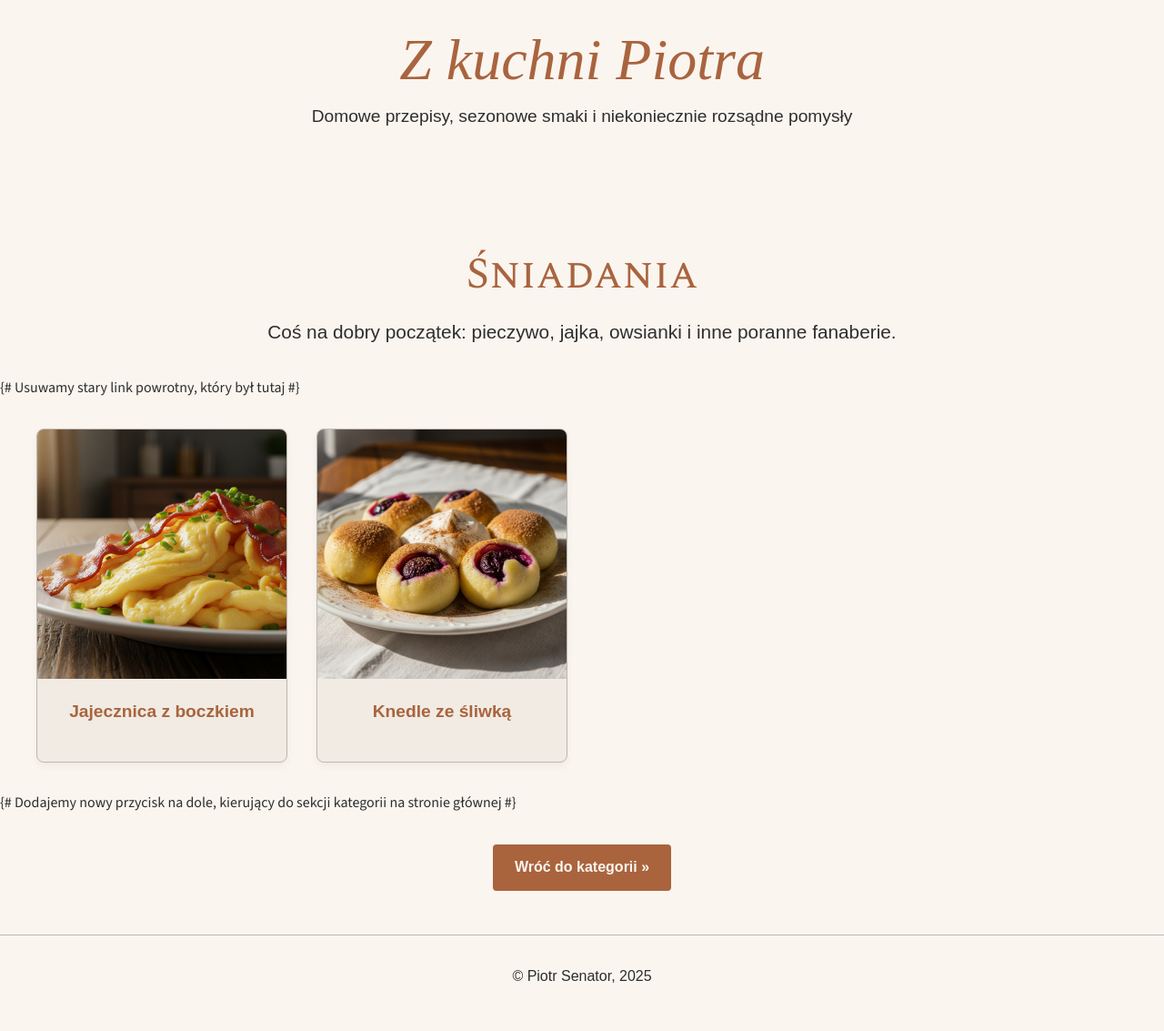
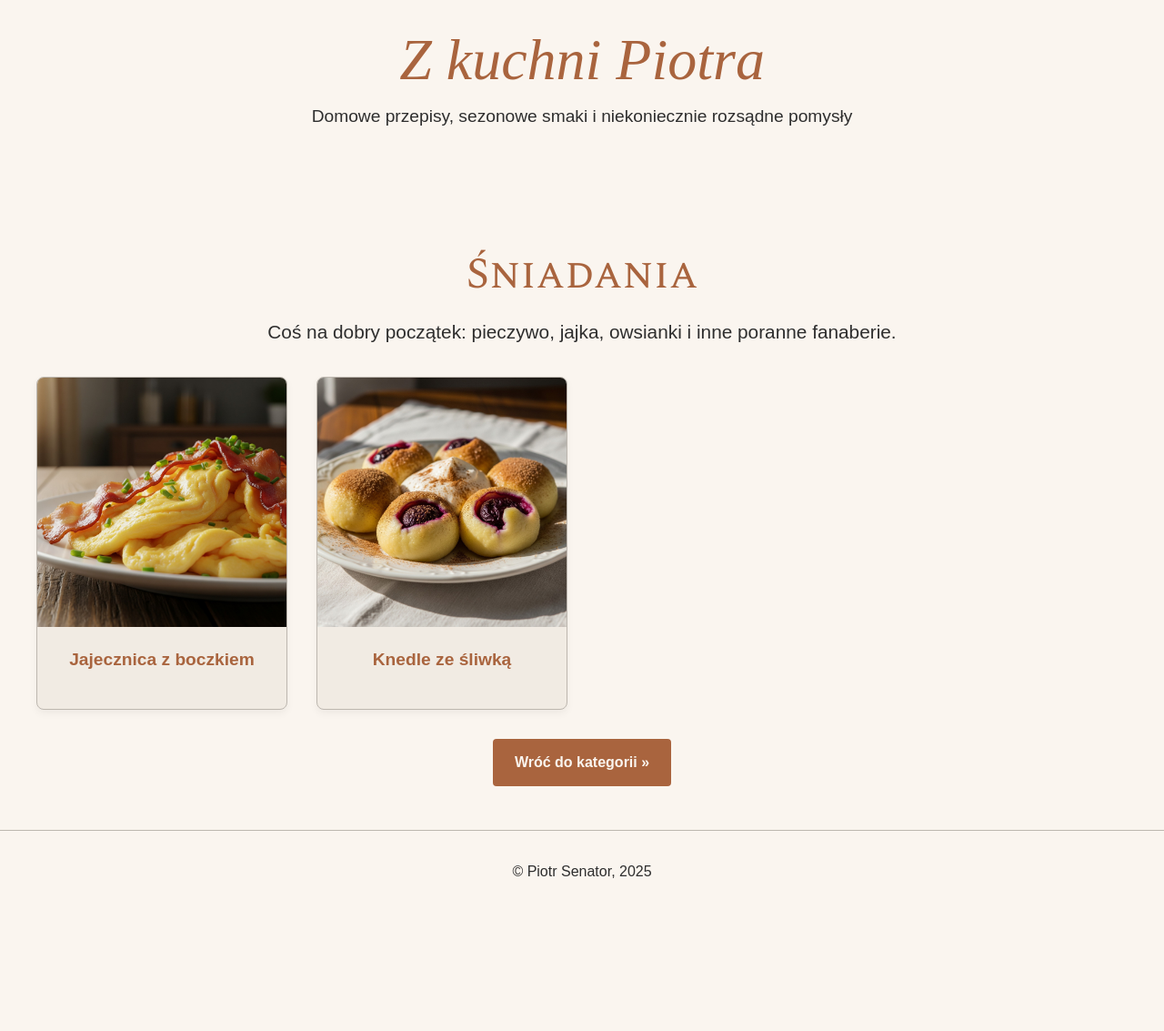
Before and after one commit to piotrsenator/kuchnia, a Jekyll site: the page built from categories/sniadania.md, in a window 1280 px wide. Shown: the whole page at 91% size. Built offline with Jekyll 4.4.1, drawn with Linux system fonts in a browser that asks for light colours; some web fonts are replaced; after the commit the page ends 1018 px from its top, so only the background shows below that.

Commit message:
Update category.html

```diff
--- a/_layouts/category.html
+++ b/_layouts/category.html
@@ -7,9 +7,6 @@ layout: default
         <h1 class="category-title">{{ page.title }}</h1>
         <p class="category-description">{{ page.description }}</p>
     </header>
-
-    {# Usuwamy stary link powrotny, który był tutaj #}
-
     <div class="recipes-grid">
 {% assign category_slug = page.slug %}
 {% assign filtered_recipes = site.recipes | where: "category", category_slug %}
@@ -23,8 +20,6 @@ layout: default
 {% endif %}
 
     </div>
-
-    {# Dodajemy nowy przycisk na dole, kierujący do sekcji kategorii na stronie głównej #}
     <div class="button-container">
         <a href="{{ '/' | relative_url }}#kategorie-przepisow" class="button secondary-button">Wróć do kategorii &raquo;</a>
     </div>
```
